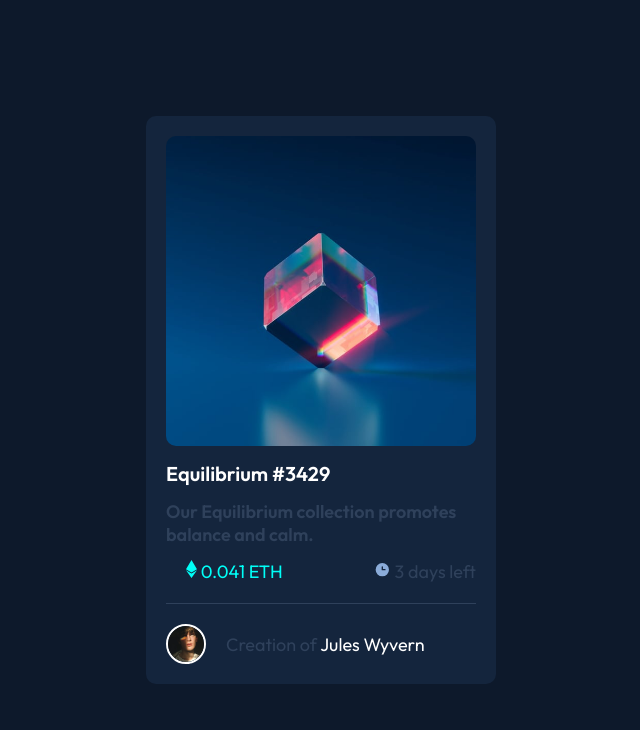
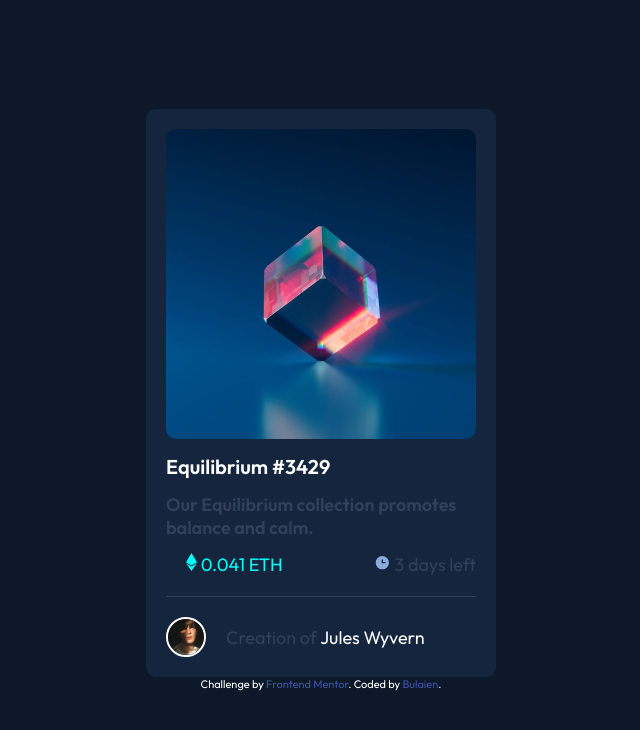
Before and after one commit to Bulaien/nft-preview, a plain HTML site: page index.html in a window 1280 px wide. Shown: the whole page, without its empty margins (319-959 px from the left). Drawn offline with Linux system fonts and the light colour scheme.

Commit message:
Update index.html

```diff
--- a/index.html
+++ b/index.html
@@ -45,7 +45,12 @@
 
 
 </section>
-
+<div class="attribution">
+  Challenge by
+  <a href="https://www.frontendmentor.io?ref=challenge" target="_blank"
+    >Frontend Mentor</a
+  >. Coded by <a href="#">Bulaien</a>.
+</div>
 
 </body>
 </html>
```
